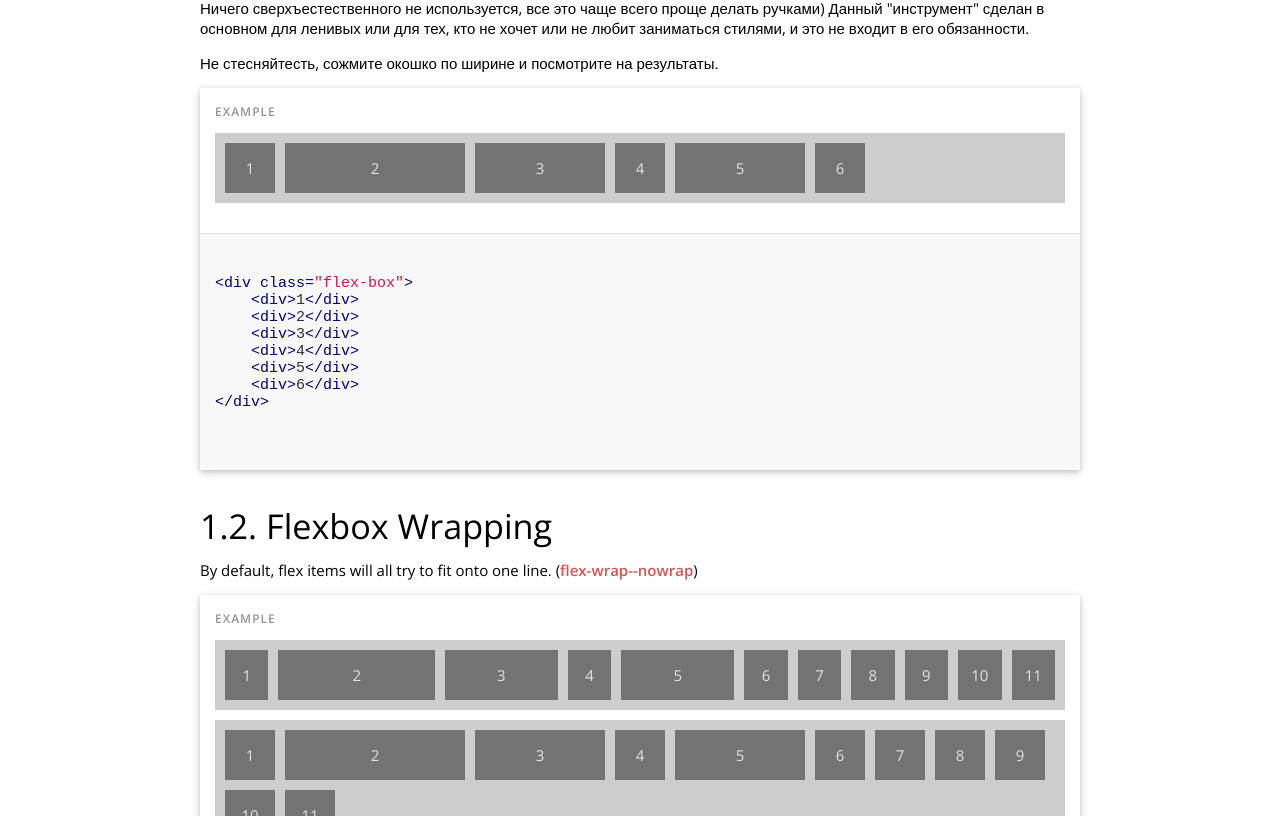
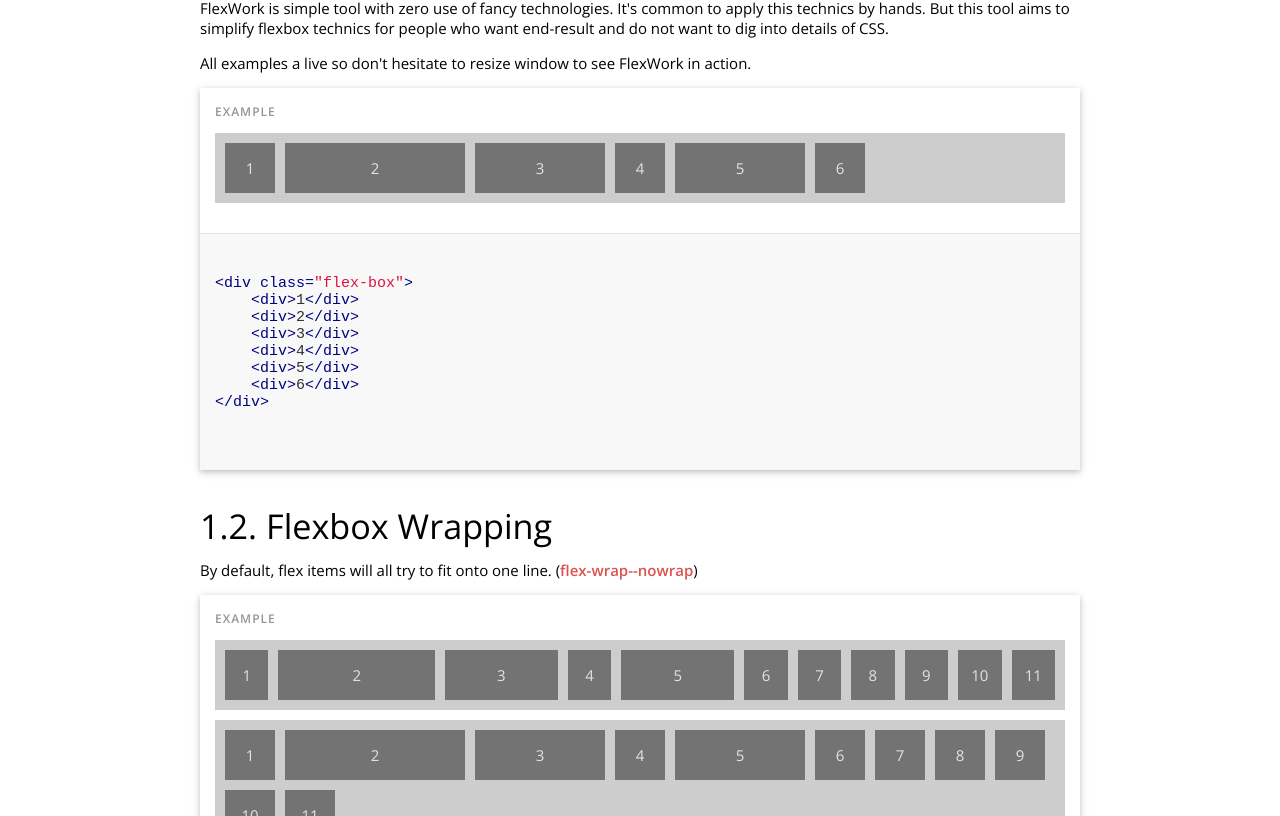
Before and after one commit to santyagass/FlexWork, a plain HTML site: page index.html in a window 1280 px wide. Shown: the part 618-1434 px from the top of the page. Drawn offline with nearby package versions, Linux system fonts and the light colour scheme.

Commit message:
transl to eng

```diff
--- a/index.html
+++ b/index.html
@@ -53,8 +53,8 @@
                     <div class="style-guide-section-heading" id="section1">Base</div>
                     <div class="style-guide-inner">
                         <div class="style-guide-sub-section-heading">Basic examples</div>
-                        <p>Ничего сверхъестественного не используется, все это чаще всего проще делать ручками) Данный "инструмент" сделан в основном для ленивых или для тех, кто не хочет или не любит заниматься стилями, и это не входит в его обязанности.</p>
-                        <p>Не стесняйтесть, сожмите окошко по ширине и посмотрите на результаты.</p>
+                        <p>FlexWork is simple tool with zero use of fancy technologies. It's common to apply this technics by hands. But this tool aims to simplify flexbox technics for people who want end-result and do not want to dig into details of CSS.</p>
+                        <p>All examples a live so don't hesitate to resize window to see FlexWork in action.</p>
                         <div class="style-guide-example">
                             <div class="flex-box colored">
                                 <div>1</div>
@@ -394,7 +394,7 @@
                         </div>
 
                         <br/>
-                        <div class="style-guide-sub-section-heading">Alignment of the contents of rows</div>
+                        <div class="style-guide-sub-section-heading">Alignment of the content in rows</div>
                         <ul>
                             <li><strong>flex-v-align-items--start</strong></li>
                             <li><strong>flex-v-align-items--end</strong></li>
```
